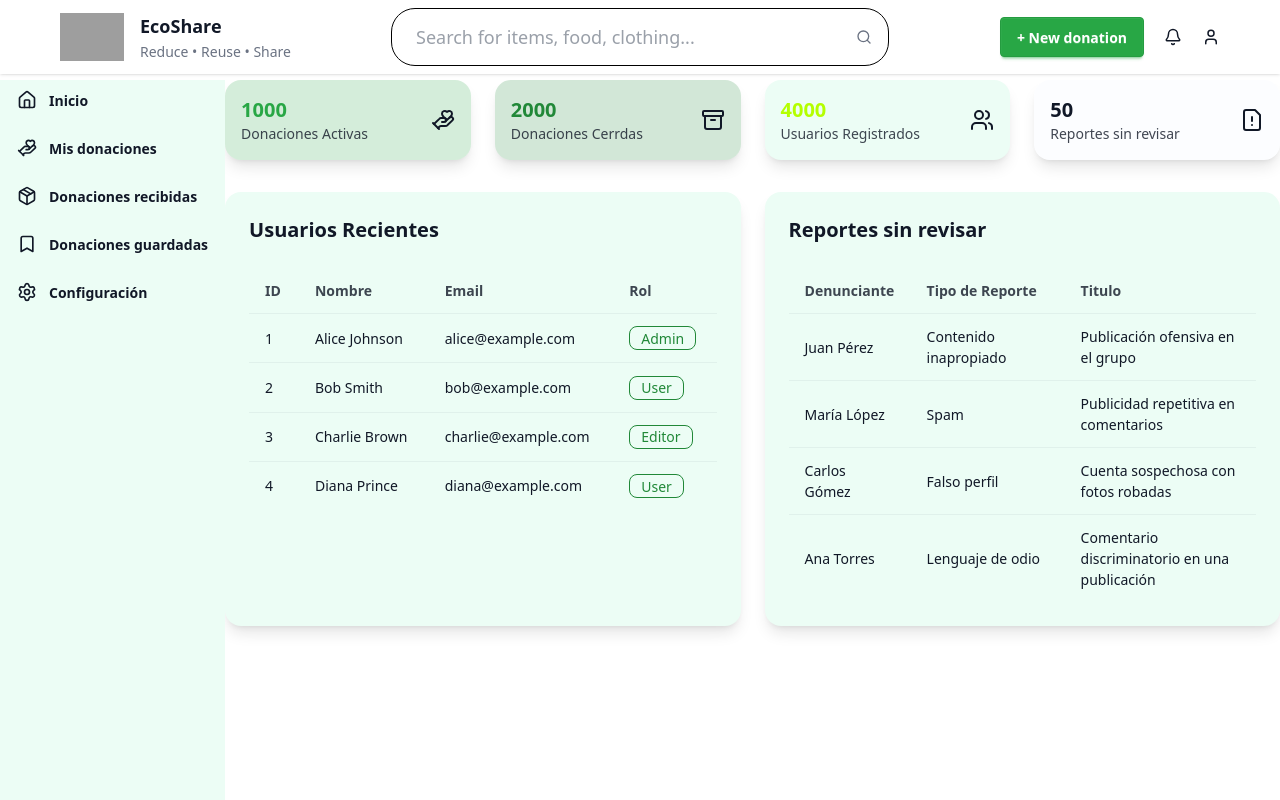
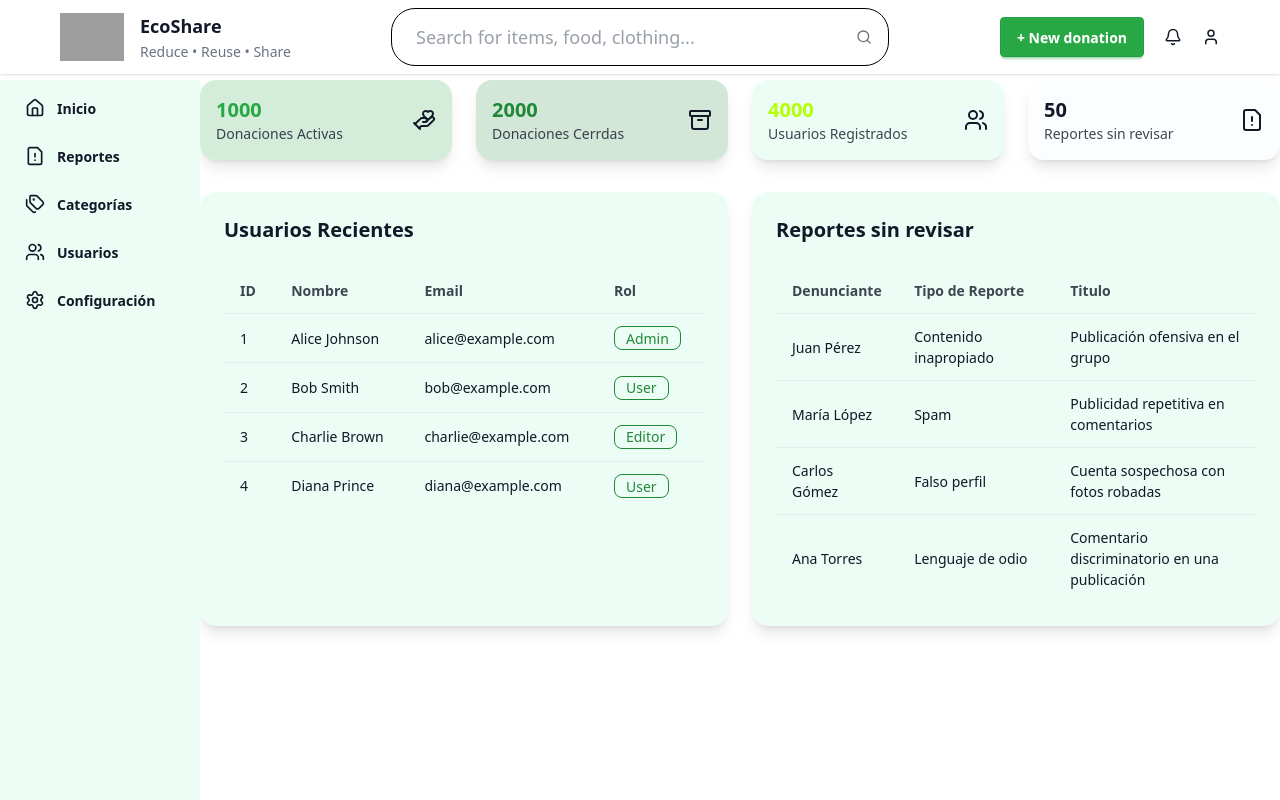
Before and after one commit to rfiguerac/ecoshare, a React (Vite) app: page /dashboard in a window 1280 px wide. Shown: the top 800 px of the page. Built offline with nearby package versions, Linux system fonts and the light colour scheme; grey boxes are pictures that could not be loaded.

Commit message:
añadidos links al sidemenu de dashboard

```diff
--- a/src/components/Dashboard/Sidebar.tsx
+++ b/src/components/Dashboard/Sidebar.tsx
@@ -1,8 +1,9 @@
 import { Home, Users, Settings, FileWarning, Tags, Bookmark, HandHeart, Package, AlignJustify } from "lucide-react";
+import { Link } from "react-router-dom";
 
 export const Sidebar = ({children} : {children: React.ReactNode}) => {
 
-    const isAdmin = false;
+    const isAdmin = true;
     return (
         <div className="drawer lg:drawer-open">
             <input id="my-drawer-2" type="checkbox" className="drawer-toggle" />
@@ -16,63 +17,63 @@ export const Sidebar = ({children} : {children: React.ReactNode}) => {
             </div>
             <div className="drawer-side">
                 <label htmlFor="my-drawer-2" aria-label="close sidebar" className="drawer-overlay"></label>
-                <ul className="space-y-2 min-h-full bg-base-200 min-w-50">
+                 <ul className="space-y-2 min-h-full bg-base-200 min-w-50 p-2">
       <li>
-                        <a href="#" className="btn btn-ghost flex items-center justify-start w-full gap-3">
+        <Link to="/dashboard" className="btn btn-ghost flex items-center justify-start w-full gap-3">
           <Home size={20} />
           Inicio
-                        </a>
+        </Link>
       </li>
-                    {isAdmin ?
-                        (<>
+
+      {isAdmin ? (
+        <>
           <li>
-                                <a href="#" className="btn btn-ghost flex items-center justify-start w-full gap-3">
+            <Link to="/dashboard/reports" className="btn btn-ghost flex items-center justify-start w-full gap-3">
               <FileWarning size={20} />
               Reportes
-                                </a>
+            </Link>
           </li>
           <li>
-                                <a href="#" className="btn btn-ghost flex items-center justify-start w-full gap-3">
+            <Link to="/dashboard/category" className="btn btn-ghost flex items-center justify-start w-full gap-3">
               <Tags size={20} />
-                                    Categorias
-                                </a>
+              Categorías
+            </Link>
           </li>
           <li>
-                                <a href="#" className="btn btn-ghost flex items-center justify-start w-full gap-3">
+            <Link to="/dashboard/users" className="btn btn-ghost flex items-center justify-start w-full gap-3">
               <Users size={20} />
               Usuarios
-                                </a>
+            </Link>
           </li>
         </>
-                        )
-                        :
-                        (
+      ) : (
         <>
           <li>
-                                    <a href="#" className="btn btn-ghost flex items-center justify-start w-full gap-3">
+            <Link to="/dashboard/donations/mis-donaciones" className="btn btn-ghost flex items-center justify-start w-full gap-3">
               <HandHeart size={20} />
               Mis donaciones
-                                    </a>
+            </Link>
           </li>
           <li>
-                                    <a href="#" className="btn btn-ghost flex items-center justify-start w-full gap-3">
+            <Link to="/dashboard/donations/recibidas" className="btn btn-ghost flex items-center justify-start w-full gap-3">
               <Package size={20} />
               Donaciones recibidas
-                                    </a>
+            </Link>
           </li>
           <li>
-                                    <a href="#" className="btn btn-ghost flex items-center justify-start w-full gap-3">
+            <Link to="/dashboard/donations/guardadas" className="btn btn-ghost flex items-center justify-start w-full gap-3">
               <Bookmark size={20} />
               Donaciones guardadas
-                                    </a>
+            </Link>
           </li>
         </>
       )}
+
       <li>
-                        <a href="#" className="btn btn-ghost flex items-center justify-start w-full gap-3">
+        <Link to="/dashboard/settings" className="btn btn-ghost flex items-center justify-start w-full gap-3">
           <Settings size={20} />
           Configuración
-                        </a>
+        </Link>
       </li>
     </ul>
             </div>
--- a/src/router/index.tsx
+++ b/src/router/index.tsx
@@ -38,11 +38,11 @@ export default function AppRouter() {
             <Route path="users" element={<DashboardUser />} />
             <Route
               path="donations/guardadas"
-              element={<DashboardDonationsPage title="Donaciones Activas" fetchDonations={donations} />}
+              element={<DashboardDonationsPage title="Donaciones Guardadas" fetchDonations={donations} />}
             />
             <Route
               path="donations/recibidas"
-              element={<DashboardDonationsPage title="Donaciones Finalizadas" fetchDonations={donations} />}
+              element={<DashboardDonationsPage title="Donaciones Recibidas" fetchDonations={donations} />}
             />
             <Route
               path="donations/mis-donaciones"
```
Lines whose indentation alone changed are shown as unchanged.
